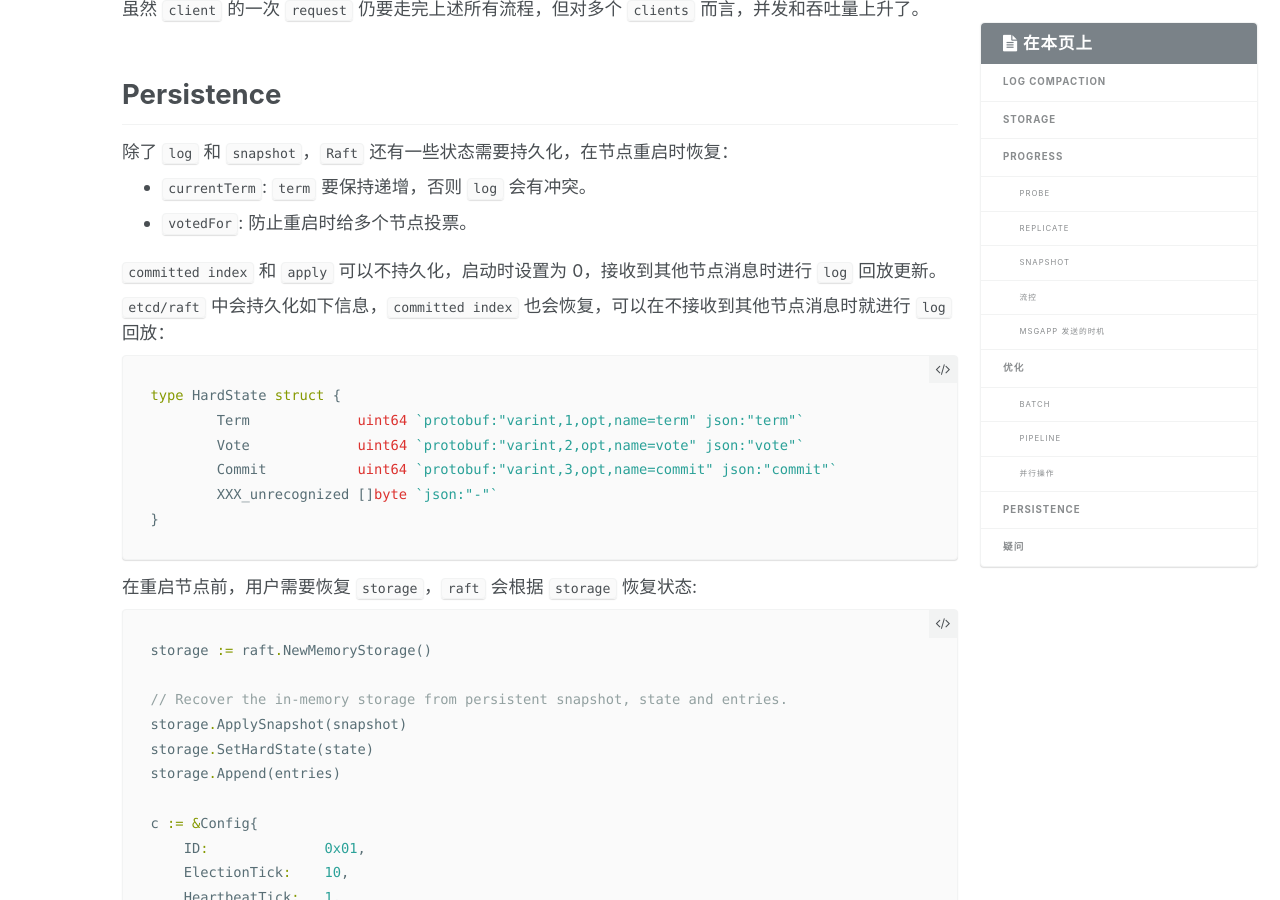
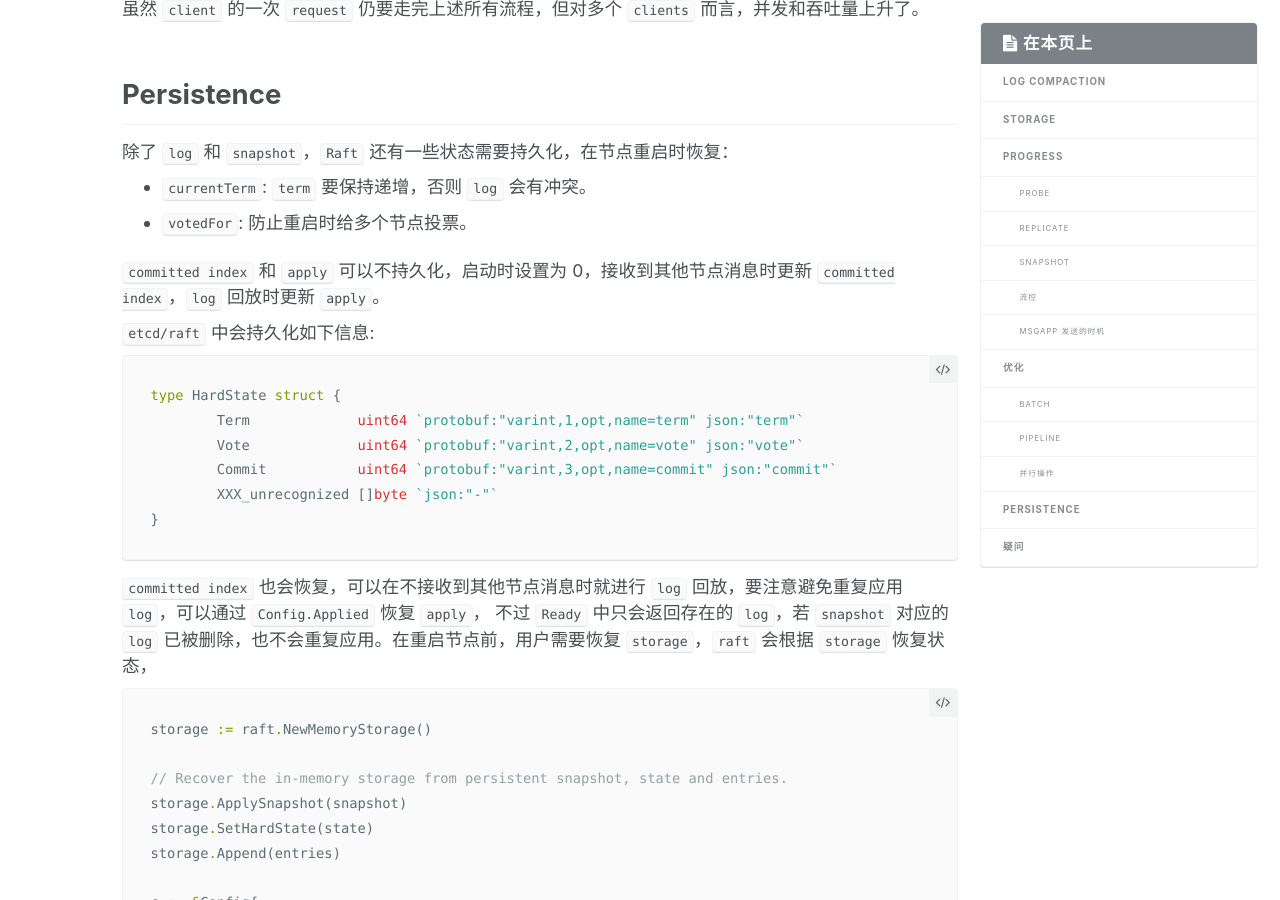
Before and after one commit to youjiali1995/youjiali1995.github.io, a Jekyll site: the page built from _posts/Raft/2018-05-10-etcd-raft-log-replication.md, in a window 1280 px wide and 900 px high, scrolled down 12751 px. Built offline with Jekyll 4.4.1, drawn with Linux system fonts in a browser that asks for light colours.

Commit message:
Modify 2018-05-10-etcd-raft-log-replication.md

````diff
--- a/_posts/Raft/2018-05-10-etcd-raft-log-replication.md
+++ b/_posts/Raft/2018-05-10-etcd-raft-log-replication.md
@@ -464,9 +464,9 @@ func (pr *Progress) maybeDecrTo(rejected, last uint64) bool {
 * `currentTerm`: `term` 要保持递增，否则 `log` 会有冲突。
 * `votedFor`: 防止重启时给多个节点投票。
 
-`committed index` 和 `apply` 可以不持久化，启动时设置为 0，接收到其他节点消息时进行 `log` 回放更新。
+`committed index` 和 `apply` 可以不持久化，启动时设置为 0，接收到其他节点消息时更新 `committed index`，`log` 回放时更新 `apply`。
 
-`etcd/raft` 中会持久化如下信息，`committed index` 也会恢复，可以在不接收到其他节点消息时就进行 `log` 回放：
+`etcd/raft` 中会持久化如下信息:
 ```go
 type HardState struct {
 	Term             uint64 `protobuf:"varint,1,opt,name=term" json:"term"`
@@ -476,7 +476,8 @@ type HardState struct {
 }
 ```
 
-在重启节点前，用户需要恢复 `storage`，`raft` 会根据 `storage` 恢复状态:
+`committed index` 也会恢复，可以在不接收到其他节点消息时就进行 `log` 回放，要注意避免重复应用 `log`，可以通过 `Config.Applied` 恢复 `apply`，
+不过 `Ready` 中只会返回存在的 `log`，若 `snapshot` 对应的 `log` 已被删除，也不会重复应用。在重启节点前，用户需要恢复 `storage`，`raft` 会根据 `storage` 恢复状态，
 ```go
 storage := raft.NewMemoryStorage()
 
````
